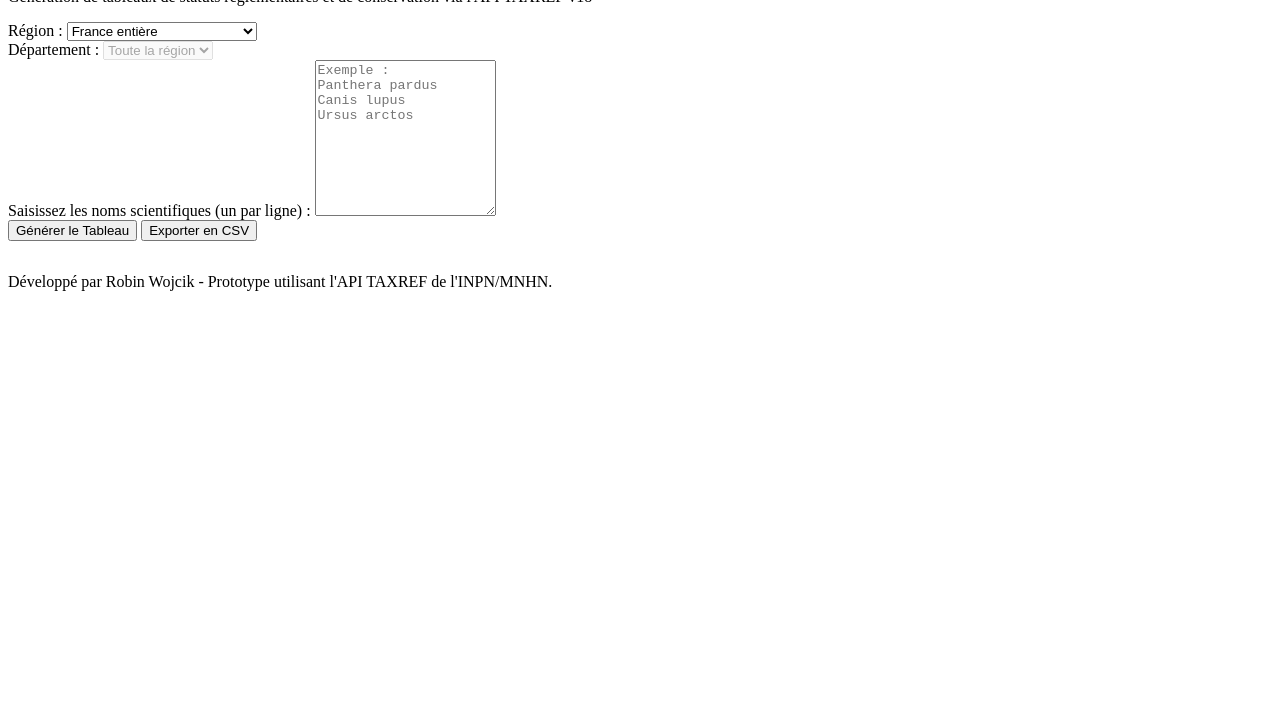
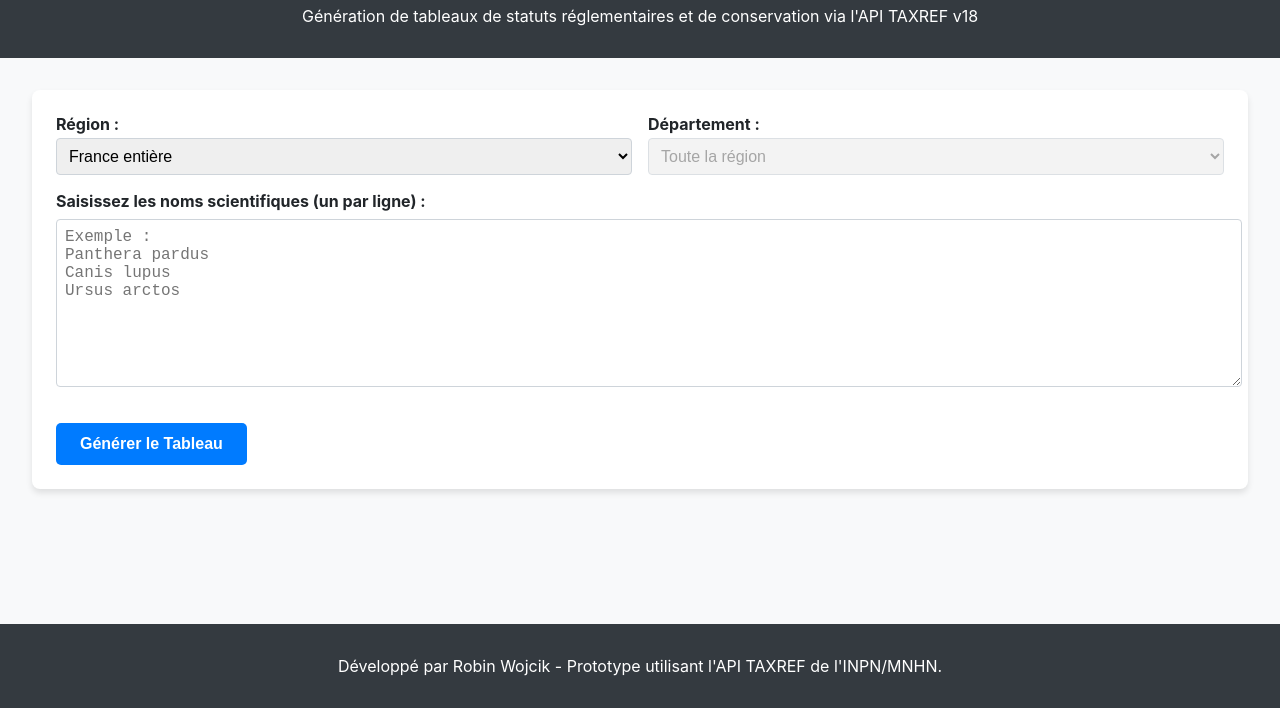
Before and after one commit to robinwojcik3/BDC-Status-taxref18, a website: page frontend/index.html in a window 1280 px wide. Shown: the part 92-800 px from the top of the page. Drawn offline with Linux system fonts and the light colour scheme.

Commit message:
Update style.css

```diff
--- a/frontend/style.css
+++ b/frontend/style.css
@@ -1,3 +1,83 @@
+/* General Body and Layout */
+body {
+    font-family: -apple-system, BlinkMacSystemFont, "Segoe UI", Roboto, Helvetica, Arial, sans-serif, "Apple Color Emoji", "Segoe UI Emoji", "Segoe UI Symbol";
+    margin: 0;
+    padding: 0;
+    background-color: #f8f9fa;
+    color: #212529;
+    display: flex;
+    flex-direction: column;
+    min-height: 100vh;
+}
+
+header, footer {
+    background-color: #343a40;
+    color: white;
+    text-align: center;
+    padding: 1rem;
+    flex-shrink: 0;
+}
+
+main {
+    padding: 2rem;
+    flex-grow: 1;
+    max-width: 1400px;
+    margin: 0 auto;
+    width: 100%;
+    box-sizing: border-box;
+}
+
+/* Input Area */
+.input-container {
+    background-color: #ffffff;
+    padding: 1.5rem;
+    border-radius: 8px;
+    box-shadow: 0 4px 6px rgba(0,0,0,0.1);
+    margin-bottom: 2rem;
+}
+
+textarea {
+    width: 100%;
+    height: 150px;
+    padding: 0.5rem;
+    border: 1px solid #ced4da;
+    border-radius: 4px;
+    font-size: 1rem;
+    margin-bottom: 1rem;
+}
+
+label {
+    display: block;
+    margin-bottom: 0.5rem;
+    font-weight: bold;
+}
+
+/* Buttons */
+button {
+    padding: 0.75rem 1.5rem;
+    font-size: 1rem;
+    font-weight: bold;
+    color: white;
+    background-color: #007bff;
+    border: none;
+    border-radius: 5px;
+    cursor: pointer;
+    transition: background-color 0.2s;
+    margin-right: 0.5rem;
+}
+
+button:hover {
+    background-color: #0056b3;
+}
+
+button#export-btn {
+    background-color: #28a745;
+}
+
+button#export-btn:hover {
+    background-color: #218838;
+}
+
 /* Table styling */
 #result-container {
     overflow-x: auto; /* Ensures table is scrollable on small screens */
@@ -35,3 +115,85 @@ td {
     text-align: left;
     vertical-align: top;
 }
+
+tbody tr:nth-child(odd) {
+    background-color: #f8f9fa;
+}
+
+tbody tr:hover {
+    background-color: #e9ecef;
+}
+
+/* Status messages */
+#status-message {
+    text-align: center;
+    padding: 1rem;
+    font-size: 1.1rem;
+}
+
+.spinner {
+    border: 5px solid #f3f3f3; /* Light grey */
+    border-top: 5px solid #3498db; /* Blue */
+    border-radius: 50%;
+    width: 40px;
+    height: 40px;
+    animation: spin 1s linear infinite;
+    margin: 20px auto;
+}
+
+@keyframes spin {
+    0% { transform: rotate(0deg); }
+    100% { transform: rotate(360deg); }
+}
+
+.error-message {
+    color: #dc3545;
+    font-weight: bold;
+}
+
+/* Location filters */
+.location-filters {
+    display: flex;
+    gap: 1rem;
+    margin-bottom: 1rem;
+    flex-wrap: wrap;
+}
+
+.filter-group {
+    flex: 1;
+    min-width: 200px;
+}
+
+.filter-group label {
+    display: block;
+    margin-bottom: 0.25rem;
+    font-weight: bold;
+}
+
+.filter-group select {
+    width: 100%;
+    padding: 0.5rem;
+    border: 1px solid #ced4da;
+    border-radius: 4px;
+    font-size: 1rem;
+}
+
+/* Button group */
+.button-group {
+    display: flex;
+    gap: 0.5rem;
+    margin-top: 1rem;
+}
+
+/* Utility classes */
+.hidden {
+    display: none;
+}
+
+/* Status Highlighting */
+.status-lc { background-color: #d4edda; } /* Green - Préoccupation mineure */
+.status-nt { background-color: #cce5ff; } /* Blue - Quasi menacée */
+.status-vu { background-color: #fff3cd; } /* Yellow - Vulnérable */
+.status-en { background-color: #ffeeba; } /* Orange - En danger */
+.status-cr { background-color: #f8d7da; } /* Red - En danger critique */
+.status-dd { background-color: #e2e3e5; } /* Grey - Données insuffisantes */
```
